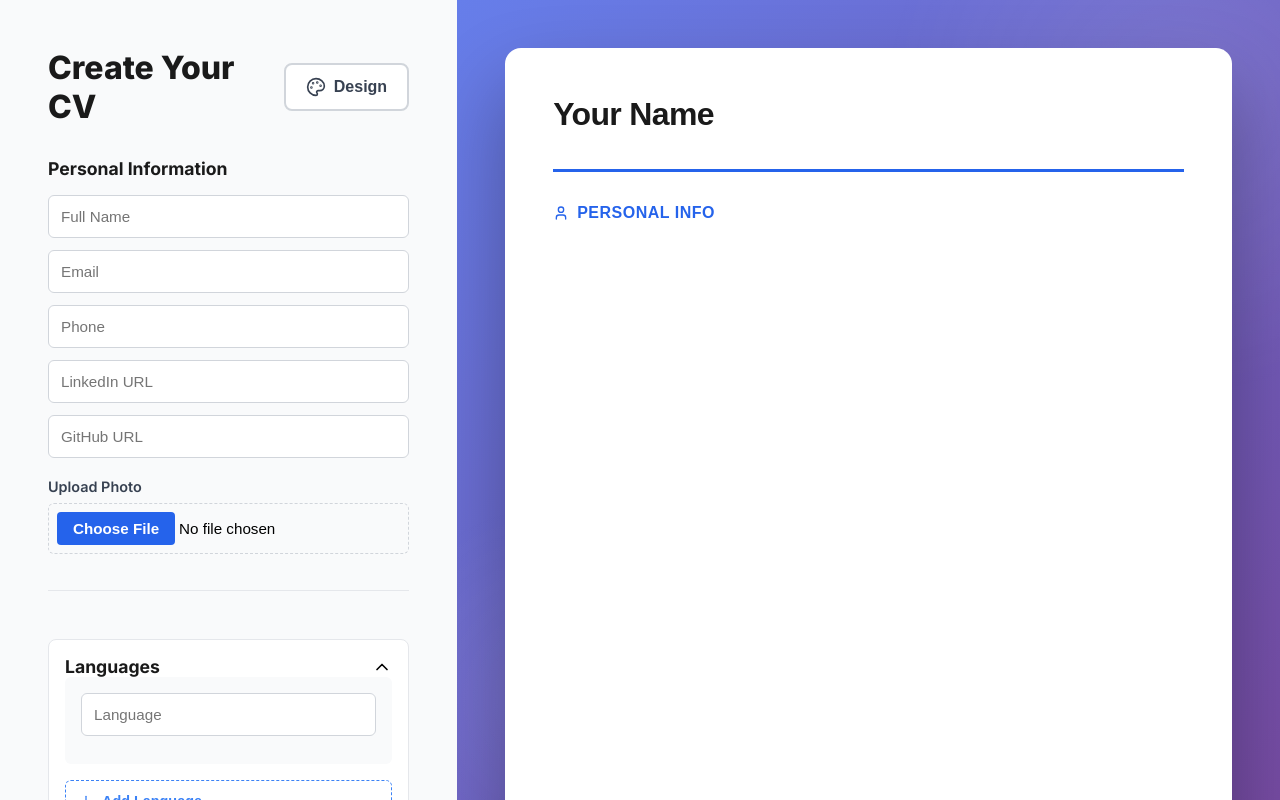
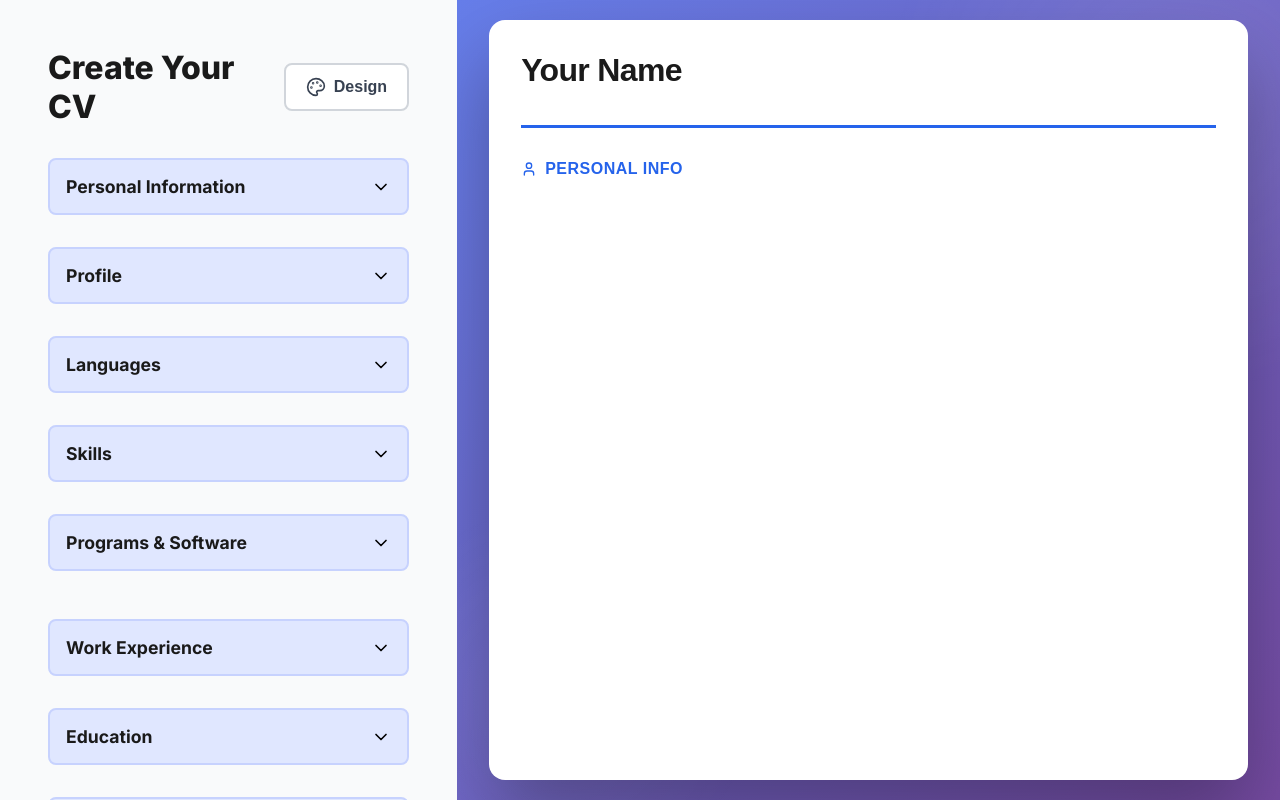
Before and after one commit to blitz-flex/CV-Builder, a React (Vite) app: page /create in a window 1280 px wide. Built offline with nearby package versions, Linux system fonts and the light colour scheme.

Commit message:
Improve CV form UI -- collapsible sections, better preview scaling, and text overflow fixes

```diff
--- a/src/components/CVForm.jsx
+++ b/src/components/CVForm.jsx
@@ -43,7 +43,8 @@ function CVForm() {
   }
 
   const addItem = (section) => {
-    setFormData({ ...formData, [section]: [...formData[section], FORM_TEMPLATES[section]] })
+    setFormData({ ...formData, [section]: [...formData[section], { ...FORM_TEMPLATES[section] }] })
+    setCollapsed({ ...collapsed, [section]: false })
   }
 
   const removeItem = (section, index) => {
--- a/src/components/form/PersonalInfo.jsx
+++ b/src/components/form/PersonalInfo.jsx
@@ -1,7 +1,14 @@
-function PersonalInfo({ formData, onChange, onPhotoUpload }) {
+import { ChevronDown, ChevronUp } from 'lucide-react'
+
+function PersonalInfo({ formData, onChange, onPhotoUpload, collapsed, onToggle }) {
   return (
-    <div className="form-section">
+    <div className="form-section collapsible">
+      <div className="section-header" onClick={onToggle}>
         <h3>Personal Information</h3>
+        {collapsed ? <ChevronDown size={20} /> : <ChevronUp size={20} />}
+      </div>
+      {!collapsed && (
+        <div style={{ marginTop: '1rem' }}>
           <input name="fullName" value={formData.fullName} onChange={onChange} placeholder="Full Name" />
           <input name="email" value={formData.email} onChange={onChange} placeholder="Email" />
           <input name="phone" value={formData.phone} onChange={onChange} placeholder="Phone" />
@@ -12,6 +19,8 @@ function PersonalInfo({ formData, onChange, onPhotoUpload }) {
             <input type="file" id="photo" accept="image/*" onChange={onPhotoUpload} />
           </div>
         </div>
+      )}
+    </div>
   )
 }
 
--- a/src/components/form/Profile.jsx
+++ b/src/components/form/Profile.jsx
@@ -1,8 +1,17 @@
-function Profile({ value, onChange }) {
+import { ChevronDown, ChevronUp } from 'lucide-react'
+
+function Profile({ value, onChange, collapsed, onToggle }) {
   return (
-    <div className="form-section">
-      <h3>Profile</h3>
-      <textarea name="profile" value={value} onChange={onChange} placeholder="Profile/Summary" rows="3" />
+    <div className="form-section collapsible">
+      <div className="section-header" onClick={onToggle}>
+        <h3>Profile</h3>
+        {collapsed ? <ChevronDown size={20} /> : <ChevronUp size={20} />}
+      </div>
+      {!collapsed && (
+        <div style={{ marginTop: '1rem' }}>
+          <textarea name="profile" value={value} onChange={onChange} placeholder="Profile/Summary" rows="3" />
+        </div>
+      )}
     </div>
   )
 }
--- a/src/components/shared/FormColumns.jsx
+++ b/src/components/shared/FormColumns.jsx
@@ -17,6 +17,15 @@ function FormColumns({ formData, collapsed, toggleSection, handleChange, handleP
           formData={formData}
           onChange={handleChange}
           onPhotoUpload={handlePhotoUpload}
+          collapsed={collapsed.personalInfo}
+          onToggle={() => toggleSection('personalInfo')}
+        />
+
+        <Profile
+          value={formData.profile}
+          onChange={handleChange}
+          collapsed={collapsed.profile}
+          onToggle={() => toggleSection('profile')}
         />
 
         <FormSection name="languages" Component={Languages} formData={formData} collapsed={collapsed} toggleSection={toggleSection} handleArrayChange={handleArrayChange} addItem={addItem} removeItem={removeItem} />
@@ -25,10 +34,6 @@ function FormColumns({ formData, collapsed, toggleSection, handleChange, handleP
       </div>
 
       <div className="form-column">
-        <Profile
-          value={formData.profile}
-          onChange={handleChange}
-        />
 
         <FormSection name="workExperience" Component={WorkExperience} formData={formData} collapsed={collapsed} toggleSection={toggleSection} handleArrayChange={handleArrayChange} addItem={addItem} removeItem={removeItem} />
         <FormSection name="education" Component={Education} formData={formData} collapsed={collapsed} toggleSection={toggleSection} handleArrayChange={handleArrayChange} addItem={addItem} removeItem={removeItem} />
--- a/src/config/formTemplates.js
+++ b/src/config/formTemplates.js
@@ -16,21 +16,23 @@ export const INITIAL_FORM_DATA = {
   github: '',
   profile: '',
   photo: null,
-  workExperience: [FORM_TEMPLATES.workExperience],
-  education: [FORM_TEMPLATES.education],
-  training: [FORM_TEMPLATES.training],
-  languages: [FORM_TEMPLATES.languages],
-  skills: [FORM_TEMPLATES.skills],
-  programs: [FORM_TEMPLATES.programs],
-  projects: [FORM_TEMPLATES.projects]
+  workExperience: [],
+  education: [],
+  training: [],
+  languages: [],
+  skills: [],
+  programs: [],
+  projects: []
 }
 
 export const INITIAL_COLLAPSED_STATE = {
-  education: false,
-  workExperience: false,
-  training: false,
-  languages: false,
-  skills: false,
-  programs: false,
-  projects: false
+  personalInfo: true,
+  profile: true,
+  education: true,
+  workExperience: true,
+  training: true,
+  languages: true,
+  skills: true,
+  programs: true,
+  projects: true
 }
--- a/src/styles/CVForm.css
+++ b/src/styles/CVForm.css
@@ -192,16 +192,21 @@
 }
 
 .form-section {
-  margin-bottom: 2rem;
-  padding-bottom: 1.5rem;
-  border-bottom: 1px solid #e5e7eb;
+  background: #ffffff;
+  padding: 1rem;
+  border-radius: 8px;
+  border: 1px solid #e5e7eb;
+  margin-bottom: 1rem;
+  overflow: hidden;
 }
 
 .form-section.collapsible {
-  background: white;
+  background: #e0e7ff;
   padding: 1rem;
   border-radius: 8px;
-  border: 1px solid #e5e7eb;
+  border: 2px solid #c7d2fe;
+  margin-bottom: 1rem;
+  overflow: hidden;
 }
 
 .section-header {
@@ -235,6 +240,10 @@
   border-radius: 6px;
   font-size: 0.95rem;
   margin-bottom: 0.75rem;
+  box-sizing: border-box;
+  word-wrap: break-word;
+  overflow-wrap: break-word;
+  word-break: break-all;
 }
 
 .form-section input:focus,
@@ -246,6 +255,8 @@
 .form-section textarea {
   resize: vertical;
   font-family: inherit;
+  max-width: 100%;
+  overflow: auto;
 }
 
 .photo-upload {
@@ -300,9 +311,11 @@
 .array-item {
   position: relative;
   margin-bottom: 1rem;
+  margin-top: 1rem;
   padding: 1rem;
-  background: #f9fafb;
+  background: white;
   border-radius: 6px;
+  border: 1px solid #d1d5db;
 }
 
 .add-btn {
@@ -345,11 +358,12 @@
 
 .preview-side {
   background: linear-gradient(135deg, #667eea 0%, #764ba2 100%);
-  padding: 3rem;
-  overflow-y: auto;
-  max-height: 100vh;
+  padding: 2rem;
+  overflow: hidden;
+  height: 100vh;
   display: flex;
   justify-content: center;
+  align-items: center;
   position: relative;
 }
 
@@ -381,15 +395,16 @@
 }
 
 .cv-preview {
-  width: 100%;
-  max-width: 800px;
+  width: 210mm;
+  height: 95vh;
   background: white;
-  padding: 3rem;
+  padding: 2rem;
   box-shadow: 0 40px 80px rgba(0, 0, 0, 0.3);
-  min-height: 1000px;
   position: relative;
   z-index: 1;
   border-radius: 16px;
+  overflow-y: auto;
+  overflow-x: hidden;
 }
 
 .cv-header {
```
Lines whose indentation alone changed are shown as unchanged.
